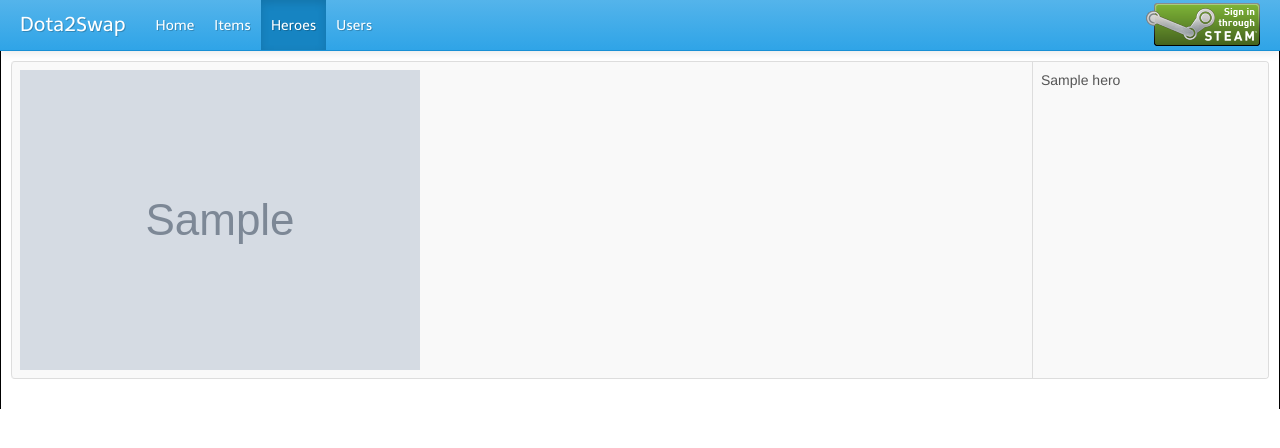
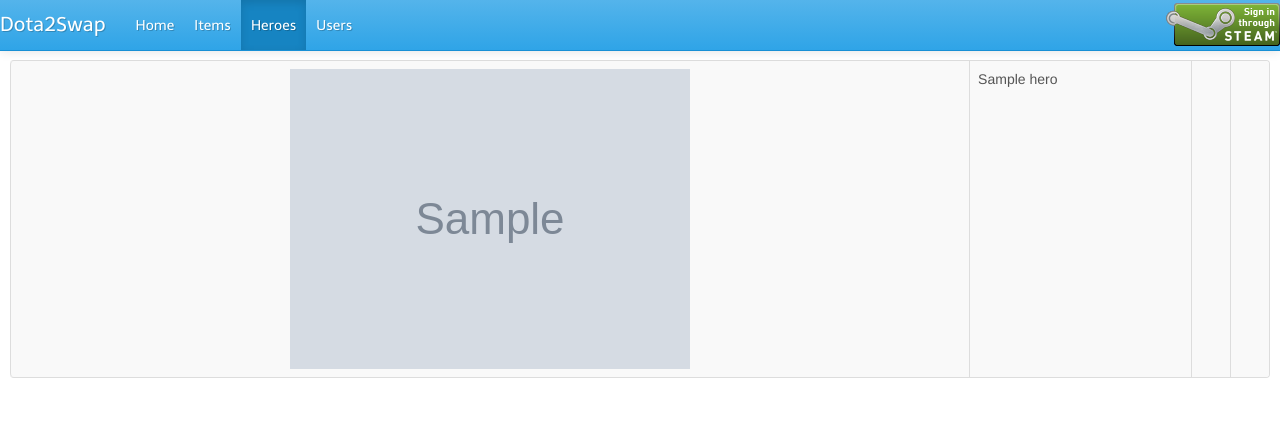
Before and after one commit to rxdazn/django-dota2swap, a Django app: page /hero/list in a window 1280 px wide. Shown: the top 448 px of the page. Run offline with Django 3.2, Linux system fonts and the light colour scheme; tables that the repository leaves empty hold one stand-in row (values such as "Sample post"); grey boxes marked "Sample" are stand-in pictures.

Commit message:
Double champion tab. Using id instead of steam_id for user profile view. Navbar fixed to top.

```diff
--- a/accounts/templates/user_profile.html
+++ b/accounts/templates/user_profile.html
@@ -1,6 +1,8 @@
 {% extends 'base.html' %}
 
 {% block title %}{{ view_user.username }}'s profile{% endblock %}
+
+{% block menu_users %}<li class="active"><a href="#">Users</a></li>{% endblock %}
 
 {% block body %}
 
--- a/accounts/urls.py
+++ b/accounts/urls.py
@@ -4,5 +4,5 @@ urlpatterns = patterns('accounts.views',
     url(r'^login/success', 'login_success', name='login_success'),
     url(r'^login/error', 'login_error', name='login_error'),
     url(r'^logout$', 'logout', name='logout'),
-    url(r'^user/(?P<steam_id>([0-9]+))', 'user_profile', name='user_profile'),
+    url(r'^user/(?P<user_id>([0-9]+))', 'user_profile', name='user_profile'),
 )
--- a/accounts/views.py
+++ b/accounts/views.py
@@ -20,9 +20,9 @@ def logout(request):
     messages.success(request, 'You are now disconnected.')
     return redirect('home')
 
-def user_profile(request, steam_id):
+def user_profile(request, user_id):
     try:
-        view_user = Member.objects.get(steam_id=steam_id)
+        view_user = Member.objects.get(id=user_id)
     except:
         messages.error(request, 'The requested user does not exist.')
         return redirect('home')
--- a/dota2swap/static/css/d2s.css
+++ b/dota2swap/static/css/d2s.css
@@ -13,9 +13,7 @@ p.menu-text a:hover, .menu-text a:focus {
 }
 
 div#container {
-    padding: 10px;
-    border-left: 1px solid black;
-    border-right: 1px solid black;
+    padding: 60px 10px 10px 10px;
 }
 
 img.profile-avatar {
--- a/dota2swap/templates/base.html
+++ b/dota2swap/templates/base.html
@@ -8,7 +8,7 @@
         <link href="{% static 'css/d2s.css' %}" rel="stylesheet" type="text/css" />
     </head>
     <body>
-        <div class="navbar navbar-static-top">
+        <div class="navbar navbar-fixed-top">
             <div class="navbar-inner">
                 <a class="brand" href="{% url 'home' %}">Dota2Swap</a>
                 <ul class="nav">
@@ -18,7 +18,7 @@
                     {% block menu_users %}<li><a href="#">Users</a></li>{% endblock %}
                 </ul>
                 {% if user.is_authenticated %}
-                <p class="navbar-text pull-right menu-text">Logged as {{ user }} / <a href="{% url 'user_profile' user.steam_id %}">Profile</a> / <a href="{% url 'logout' %}">Logout</a></p>
+                <p class="navbar-text pull-right menu-text">Logged as {{ user }} / <a href="{% url 'user_profile' user.id %}">Profile</a> / <a href="{% url 'logout' %}">Logout</a></p>
                 {% else %}
                 <a class="menu-image pull-right" href="{% url 'socialauth_begin' 'steam' %}"><img src="{% static 'img/steam-login.png' %}" alt="Login with Steam" /></a>
                 {% endif %}
--- a/dota2swap/templates/hero_list.html
+++ b/dota2swap/templates/hero_list.html
@@ -10,10 +10,15 @@
     <tbody>
         {% for hero in heroes %}
             {% if hero.available %}
-            <tr>
-                <td><img src="{{ hero.image_small }}" alt="{{ hero.localized_name }} image" /></td>
-                <td>{{ hero.localized_name }}</td>
-            </tr>
+                {% cycle '<tr>' '' %}
+                    <td><center><img src="{{ hero.image_small }}" alt="{{ hero.localized_name }} image" /></center></td>
+                    <td>{{ hero.localized_name }}</td>
+                {% cycle '' '</tr>' as endtag %}
+                {% if forloop.last and endtag == '' %}
+                        <td></td>
+                        <td></td>
+                    </tr>
+                {% endif %}
             {% endif %}
         {% endfor %}
     </tbody>
--- a/dota2swap/views.py
+++ b/dota2swap/views.py
@@ -8,5 +8,5 @@ def home(request):
     return render(request, 'home.html')
 
 def hero_list(request):
-    heroes = Hero.objects.all()
+    heroes = Hero.objects.filter(available=True)
     return render(request, 'hero_list.html', {'heroes': heroes})
```
